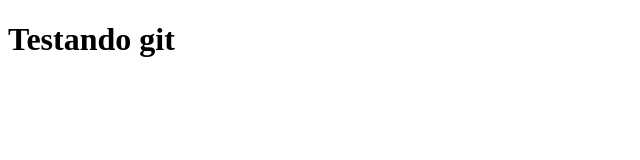
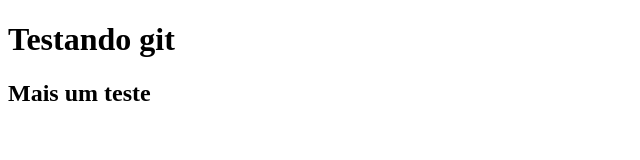
Before and after one commit to MarcosAnjosB/Teste-GitHub-VSCode, a plain HTML site: page index.html in a window 1280 px wide. Shown: the whole page, without its empty margins (0-640 px from the left). Drawn offline with Linux system fonts and the light colour scheme.

Commit message:
Update index.html

```diff
--- a/index.html
+++ b/index.html
@@ -7,5 +7,6 @@
 </head>
 <body>
     <h1>Testando git</h1>
+    <h2>Mais um teste</h2>
 </body>
 </html>
```
